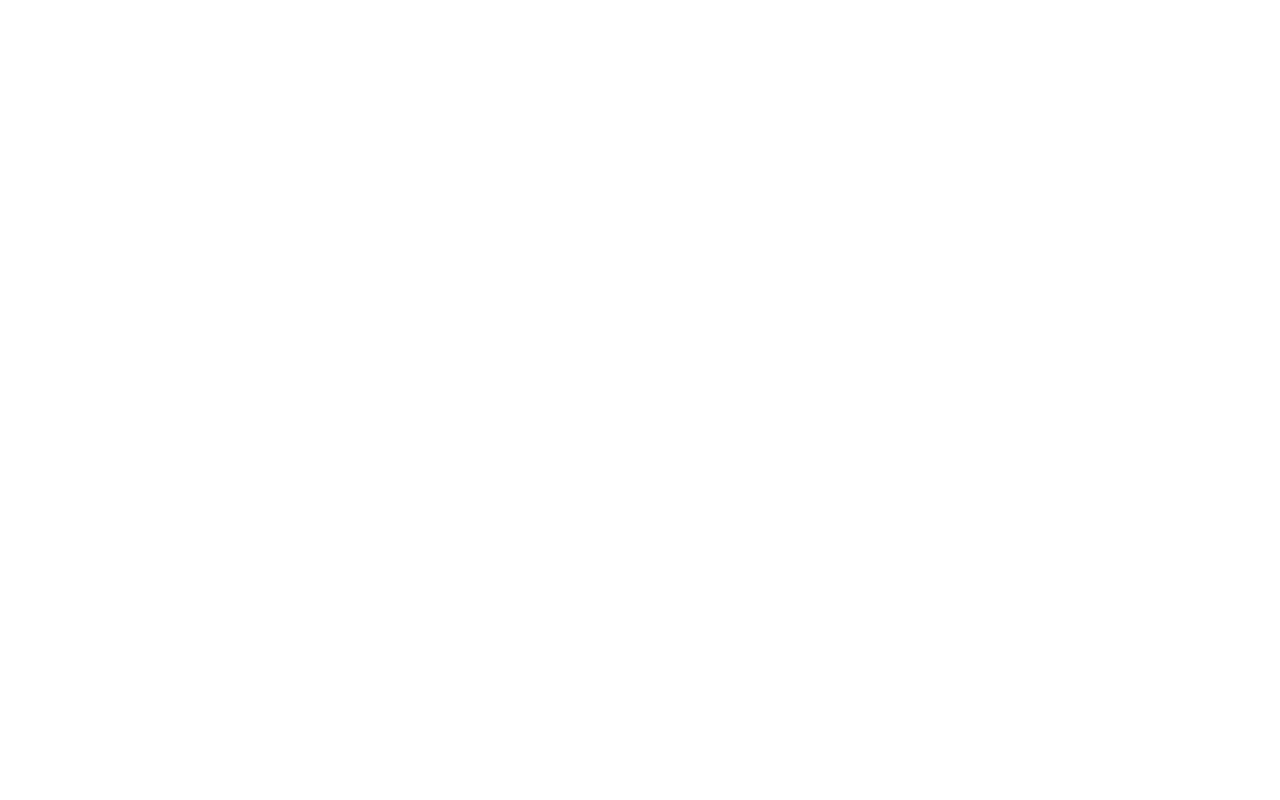
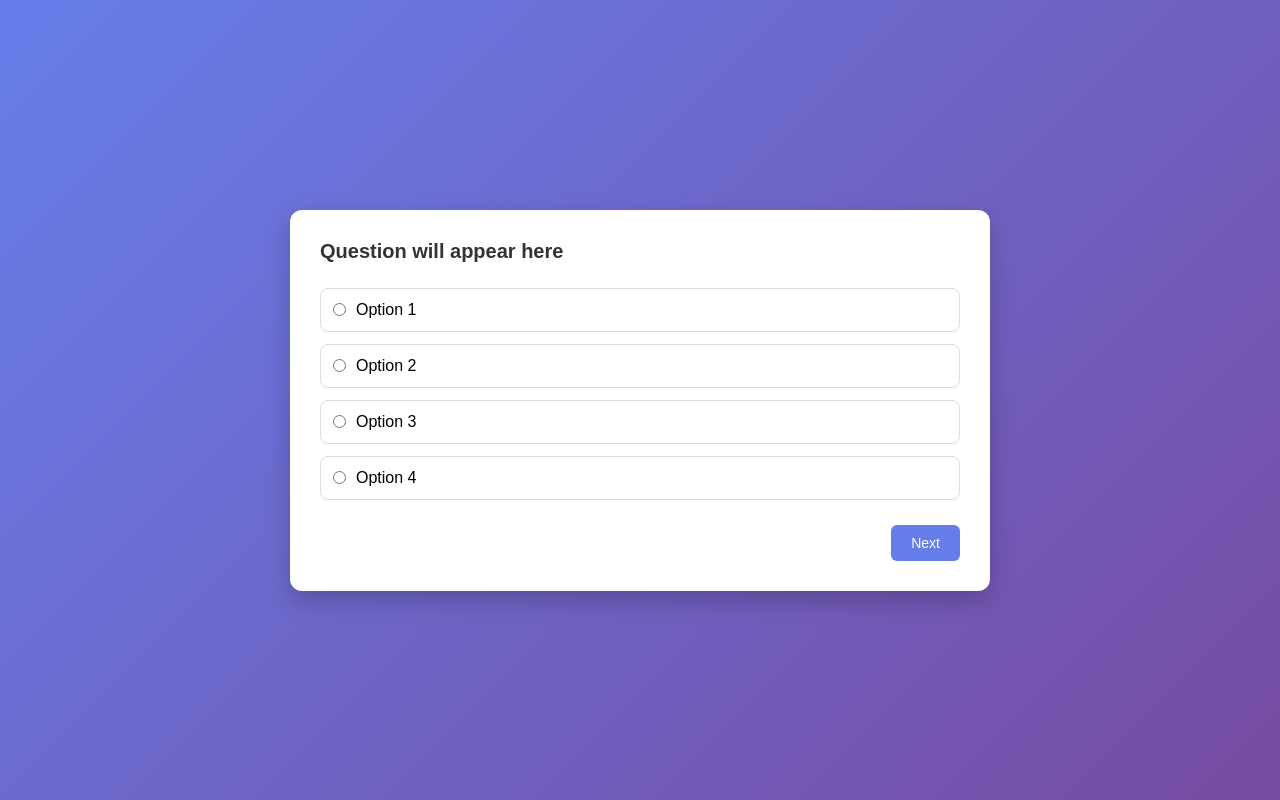
Before and after one commit to Patade-Soham/JavaScript_learning, a plain HTML site: page Javascript Mastery/L3/index.html in a window 1280 px wide. Drawn offline with Linux system fonts and the light colour scheme.

Commit message:
back and I will end Js this time fs

```diff
--- a/Javascript Mastery/L3/index.html
+++ b/Javascript Mastery/L3/index.html
@@ -2,12 +2,43 @@
 <html lang="en">
 <head>
     <meta charset="UTF-8">
+    <title>Quiz App</title>
     <meta name="viewport" content="width=device-width, initial-scale=1.0">
-    <title>PDF merge app</title>
     <link rel="stylesheet" href="./style.css">
 </head>
 <body>
 
+    <div class="container">
+        <div class="quizBox">
+            <h2 class="question">Question will appear here</h2>
+
+            <div class="option">
+                <input type="radio" name="option" id="opt1">
+                <label for="opt1" class="option-text">Option 1</label>
+            </div>
+
+            <div class="option">
+                <input type="radio" name="option" id="opt2">
+                <label for="opt2" class="option-text">Option 2</label>
+            </div>
+
+            <div class="option">
+                <input type="radio" name="option" id="opt3">
+                <label for="opt3" class="option-text">Option 3</label>
+            </div>
+
+            <div class="option">
+                <input type="radio" name="option" id="opt4">
+                <label for="opt4" class="option-text">Option 4</label>
+            </div>
+
+            <div class="btn-box">
+                <button id="next">Next</button>
+            </div>
+
+        </div>
+    </div>
+
     <script src="./script.js"></script>
 </body>
 </html>
--- a/Javascript Mastery/L3/script.js
+++ b/Javascript Mastery/L3/script.js
@@ -0,0 +1,52 @@
+const quizData = [
+    {
+        question: "Which language is used to style web pages?",
+        options: ["HTML", "JQuery", "CSS", "XML"],
+        answer: "CSS"
+    },
+    {
+        question: "Which language is used for web app logic?",
+        options: ["Python", "JavaScript", "C++", "Java"],
+        answer: "JavaScript"
+    },
+    {
+        question: "Inside which HTML tag do we put JavaScript?",
+        options: ["<js>", "<script>", "<javascript>", "<code>"],
+        answer: "<script>"
+    },
+    {
+        question: "Which company developed JavaScript?",
+        options: ["Microsoft", "Sun Microsystems", "Netscape", "Google"],
+        answer: "Netscape"
+    },
+    {
+        question: "What does CSS stand for?",
+        options: [
+            "Computer Style Sheets",
+            "Creative Style System",
+            "Cascading Style Sheets",
+            "Colorful Style Sheets"
+        ],
+        answer: "Cascading Style Sheets"
+    },
+    {
+        question: "Which method is used to select an element by ID in JavaScript?",
+        options: [
+            "getElementByClass()",
+            "getElementById()",
+            "querySelectorAll()",
+            "getElementsByTagName()"
+        ],
+        answer: "getElementById()"
+    },
+    {
+        question: "Which symbol is used for comments in JavaScript?",
+        options: ["//", "/* */", "#", "<!-- -->"],
+        answer: "//"
+    },
+    {
+        question: "Which HTML attribute is used to define inline styles?",
+        options: ["class", "font", "styles", "style"],
+        answer: "style"
+    }
+];
--- a/Javascript Mastery/L3/style.css
+++ b/Javascript Mastery/L3/style.css
@@ -0,0 +1,86 @@
+* {
+    margin: 0;
+    padding: 0;
+    box-sizing: border-box;
+    font-family: Arial, Helvetica, sans-serif;
+}
+
+body {
+    min-height: 100vh;
+    background: linear-gradient(135deg, #667eea, #764ba2);
+    display: flex;
+    justify-content: center;
+    align-items: center;
+    padding: 20px;
+}
+
+.container {
+    width: 100%;
+    display: flex;
+    justify-content: center;
+    align-items: center;
+}
+
+.quizBox {
+    width: 100%;
+    max-width: 700px;
+    background-color: white;
+    padding: 30px;
+    border-radius: 12px;
+    box-shadow: 0px 10px 25px rgba(0,0,0,0.2);
+}
+
+
+.question {
+    margin-bottom: 25px;
+    font-size: 20px;
+    color: #333;
+    word-wrap: break-word;
+}
+
+
+.option {
+    margin-bottom: 12px;
+    padding: 12px;
+    border-radius: 8px;
+    transition: 0.3s;
+    cursor: pointer;
+    border: 1px solid #ddd;
+    display: flex;
+    align-items: center;
+    gap: 10px;
+
+}
+
+.option:hover {
+    background-color: #e6e4e4;
+}
+
+.option input {
+    cursor: pointer;
+}
+
+.option-text {
+    flex: 1;
+    word-wrap: break-word;
+    cursor: pointer;
+}
+.btn-box {
+    margin-top: 25px;
+    text-align: right;
+}
+
+#next {
+    padding: 10px 20px;
+    border: none;
+    background-color: #667eea;
+    color: white;
+    font-size: 14px;
+    border-radius: 6px;
+    cursor: pointer;
+    transition: 0.3s;
+}
+
+#next:hover {
+    background-color: #5563c1;
+}
```
